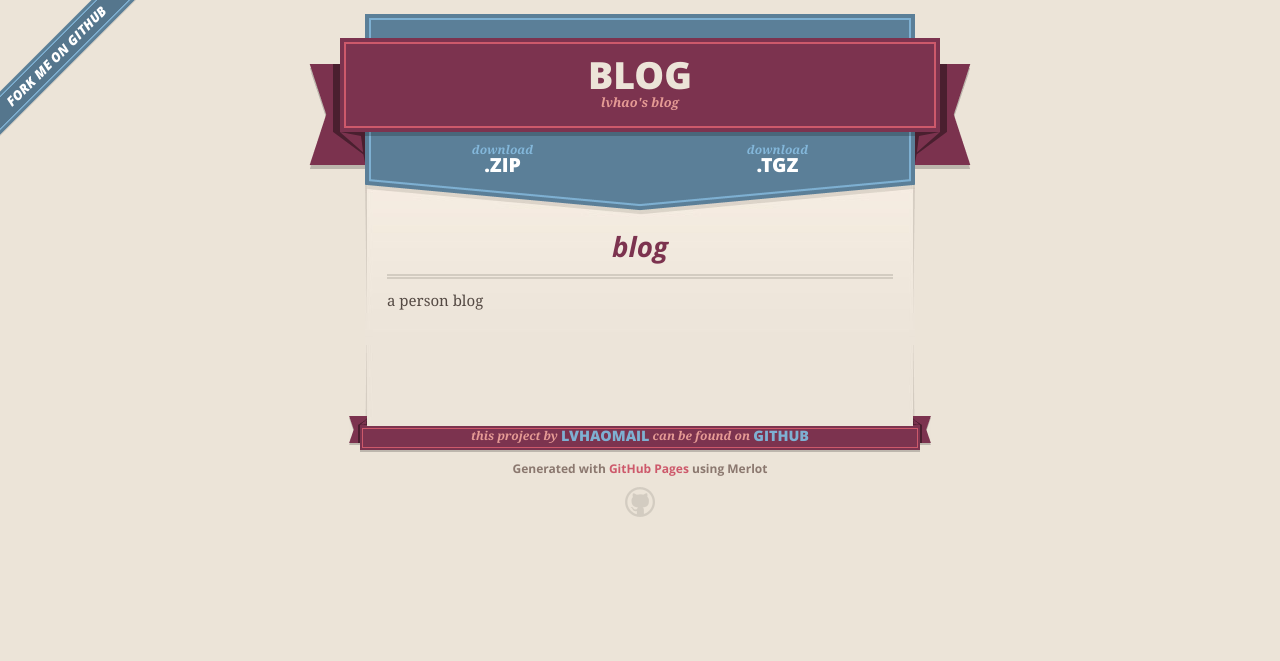
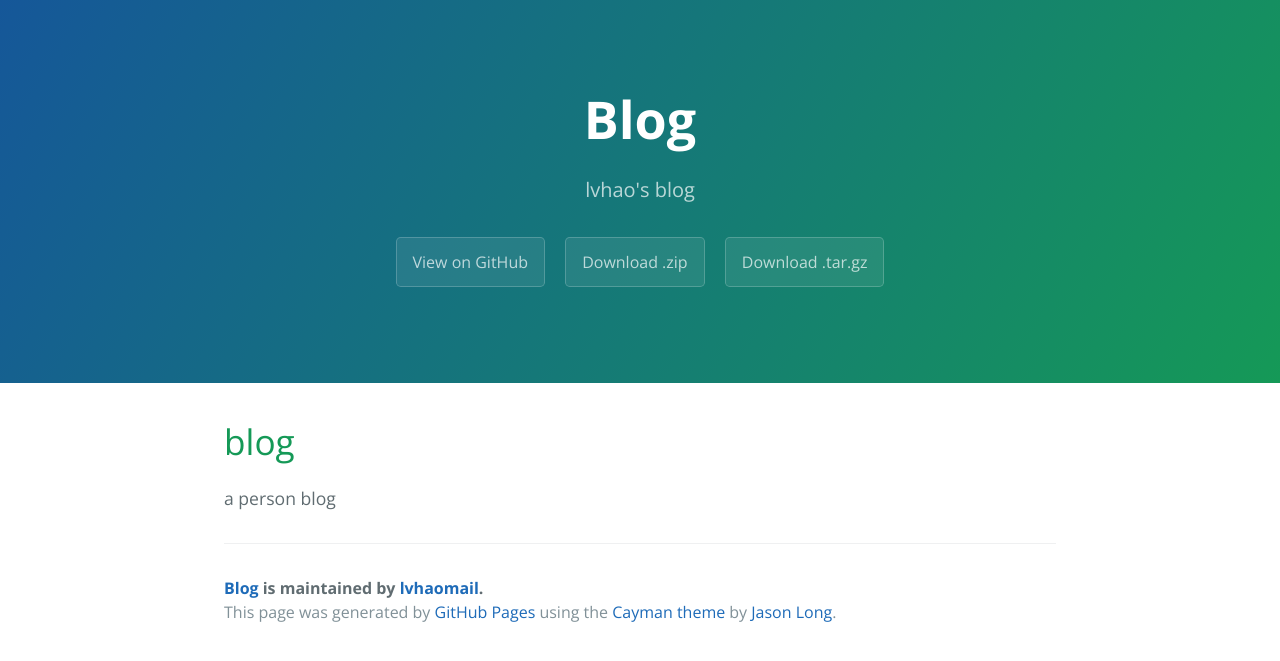
Before and after one commit to lvhaomail/blog, a Jekyll site: the page index.html, which Jekyll copies as it is, in a window 1280 px wide. Shown: the top 661 px of the page. Built offline with Jekyll 4.4.1, drawn with Linux system fonts in a browser that asks for light colours; nearby versions of some CDN libraries.

Commit message:
Create gh-pages branch via GitHub

```diff
--- a/index.html
+++ b/index.html
@@ -1,70 +1,36 @@
 <!DOCTYPE html>
-<html>
+<html lang="en-us">
   <head>
-    <meta charset='utf-8'>
-    <meta http-equiv="X-UA-Compatible" content="chrome=1">
-    <meta name="viewport" content="width=640">
+    <meta charset="UTF-8">
+    <title>Blog by lvhaomail</title>
+    <meta name="viewport" content="width=device-width, initial-scale=1">
+    <link rel="stylesheet" type="text/css" href="stylesheets/normalize.css" media="screen">
+    <link href='http://fonts.googleapis.com/css?family=Open+Sans:400,700' rel='stylesheet' type='text/css'>
+    <link rel="stylesheet" type="text/css" href="stylesheets/stylesheet.css" media="screen">
+    <link rel="stylesheet" type="text/css" href="stylesheets/github-light.css" media="screen">
+  </head>
+  <body>
+    <section class="page-header">
+      <h1 class="project-name">Blog</h1>
+      <h2 class="project-tagline">lvhao&#39;s blog</h2>
+      <a href="https://github.com/lvhaomail/blog" class="btn">View on GitHub</a>
+      <a href="https://github.com/lvhaomail/blog/zipball/master" class="btn">Download .zip</a>
+      <a href="https://github.com/lvhaomail/blog/tarball/master" class="btn">Download .tar.gz</a>
+    </section>
 
-    <link rel="stylesheet" href="stylesheets/core.css" media="screen">
-    <link rel="stylesheet" href="stylesheets/mobile.css" media="handheld, only screen and (max-device-width:640px)">
-    <link rel="stylesheet" href="stylesheets/github-light.css">
-
-    <script type="text/javascript" src="javascripts/modernizr.js"></script>
-    <script type="text/javascript" src="https://ajax.googleapis.com/ajax/libs/jquery/1.7.1/jquery.min.js"></script>
-    <script type="text/javascript" src="javascripts/headsmart.min.js"></script>
-    <script type="text/javascript">
-      $(document).ready(function () {
-        $('#main_content').headsmart()
-      })
-    </script>
-    <title>Blog by lvhaomail</title>
-  </head>
-
-  <body>
-    <a id="forkme_banner" href="https://github.com/lvhaomail/blog">View on GitHub</a>
-    <div class="shell">
-
-      <header>
-        <span class="ribbon-outer">
-          <span class="ribbon-inner">
-            <h1>Blog</h1>
-            <h2>lvhao&#39;s blog</h2>
-          </span>
-          <span class="left-tail"></span>
-          <span class="right-tail"></span>
-        </span>
-      </header>
-
-      <section id="downloads">
-        <span class="inner">
-          <a href="https://github.com/lvhaomail/blog/zipball/master" class="zip"><em>download</em> .ZIP</a><a href="https://github.com/lvhaomail/blog/tarball/master" class="tgz"><em>download</em> .TGZ</a>
-        </span>
-      </section>
-
-
-      <span class="banner-fix"></span>
-
-
-      <section id="main_content">
-        <h1>
+    <section class="main-content">
+      <h1>
 <a id="blog" class="anchor" href="#blog" aria-hidden="true"><span class="octicon octicon-link"></span></a>blog</h1>
 
 <p>a person blog </p>
-      </section>
 
-      <footer>
-        <span class="ribbon-outer">
-          <span class="ribbon-inner">
-            <p>this project by <a href="https://github.com/lvhaomail">lvhaomail</a> can be found on <a href="https://github.com/lvhaomail/blog">GitHub</a></p>
-          </span>
-          <span class="left-tail"></span>
-          <span class="right-tail"></span>
-        </span>
-        <p>Generated with <a href="https://pages.github.com">GitHub Pages</a> using Merlot</p>
-        <span class="octocat"></span>
+      <footer class="site-footer">
+        <span class="site-footer-owner"><a href="https://github.com/lvhaomail/blog">Blog</a> is maintained by <a href="https://github.com/lvhaomail">lvhaomail</a>.</span>
+
+        <span class="site-footer-credits">This page was generated by <a href="https://pages.github.com">GitHub Pages</a> using the <a href="https://github.com/jasonlong/cayman-theme">Cayman theme</a> by <a href="https://twitter.com/jasonlong">Jason Long</a>.</span>
       </footer>
 
-    </div>
+    </section>
 
 
   </body>
--- /dev/null
+++ b/stylesheets/stylesheet.css
@@ -0,0 +1,245 @@
+* {
+  box-sizing: border-box; }
+
+body {
+  padding: 0;
+  margin: 0;
+  font-family: "Open Sans", "Helvetica Neue", Helvetica, Arial, sans-serif;
+  font-size: 16px;
+  line-height: 1.5;
+  color: #606c71; }
+
+a {
+  color: #1e6bb8;
+  text-decoration: none; }
+  a:hover {
+    text-decoration: underline; }
+
+.btn {
+  display: inline-block;
+  margin-bottom: 1rem;
+  color: rgba(255, 255, 255, 0.7);
+  background-color: rgba(255, 255, 255, 0.08);
+  border-color: rgba(255, 255, 255, 0.2);
+  border-style: solid;
+  border-width: 1px;
+  border-radius: 0.3rem;
+  transition: color 0.2s, background-color 0.2s, border-color 0.2s; }
+  .btn + .btn {
+    margin-left: 1rem; }
+
+.btn:hover {
+  color: rgba(255, 255, 255, 0.8);
+  text-decoration: none;
+  background-color: rgba(255, 255, 255, 0.2);
+  border-color: rgba(255, 255, 255, 0.3); }
+
+@media screen and (min-width: 64em) {
+  .btn {
+    padding: 0.75rem 1rem; } }
+
+@media screen and (min-width: 42em) and (max-width: 64em) {
+  .btn {
+    padding: 0.6rem 0.9rem;
+    font-size: 0.9rem; } }
+
+@media screen and (max-width: 42em) {
+  .btn {
+    display: block;
+    width: 100%;
+    padding: 0.75rem;
+    font-size: 0.9rem; }
+    .btn + .btn {
+      margin-top: 1rem;
+      margin-left: 0; } }
+
+.page-header {
+  color: #fff;
+  text-align: center;
+  background-color: #159957;
+  background-image: linear-gradient(120deg, #155799, #159957); }
+
+@media screen and (min-width: 64em) {
+  .page-header {
+    padding: 5rem 6rem; } }
+
+@media screen and (min-width: 42em) and (max-width: 64em) {
+  .page-header {
+    padding: 3rem 4rem; } }
+
+@media screen and (max-width: 42em) {
+  .page-header {
+    padding: 2rem 1rem; } }
+
+.project-name {
+  margin-top: 0;
+  margin-bottom: 0.1rem; }
+
+@media screen and (min-width: 64em) {
+  .project-name {
+    font-size: 3.25rem; } }
+
+@media screen and (min-width: 42em) and (max-width: 64em) {
+  .project-name {
+    font-size: 2.25rem; } }
+
+@media screen and (max-width: 42em) {
+  .project-name {
+    font-size: 1.75rem; } }
+
+.project-tagline {
+  margin-bottom: 2rem;
+  font-weight: normal;
+  opacity: 0.7; }
+
+@media screen and (min-width: 64em) {
+  .project-tagline {
+    font-size: 1.25rem; } }
+
+@media screen and (min-width: 42em) and (max-width: 64em) {
+  .project-tagline {
+    font-size: 1.15rem; } }
+
+@media screen and (max-width: 42em) {
+  .project-tagline {
+    font-size: 1rem; } }
+
+.main-content :first-child {
+  margin-top: 0; }
+.main-content img {
+  max-width: 100%; }
+.main-content h1, .main-content h2, .main-content h3, .main-content h4, .main-content h5, .main-content h6 {
+  margin-top: 2rem;
+  margin-bottom: 1rem;
+  font-weight: normal;
+  color: #159957; }
+.main-content p {
+  margin-bottom: 1em; }
+.main-content code {
+  padding: 2px 4px;
+  font-family: Consolas, "Liberation Mono", Menlo, Courier, monospace;
+  font-size: 0.9rem;
+  color: #383e41;
+  background-color: #f3f6fa;
+  border-radius: 0.3rem; }
+.main-content pre {
+  padding: 0.8rem;
+  margin-top: 0;
+  margin-bottom: 1rem;
+  font: 1rem Consolas, "Liberation Mono", Menlo, Courier, monospace;
+  color: #567482;
+  word-wrap: normal;
+  background-color: #f3f6fa;
+  border: solid 1px #dce6f0;
+  border-radius: 0.3rem; }
+  .main-content pre > code {
+    padding: 0;
+    margin: 0;
+    font-size: 0.9rem;
+    color: #567482;
+    word-break: normal;
+    white-space: pre;
+    background: transparent;
+    border: 0; }
+.main-content .highlight {
+  margin-bottom: 1rem; }
+  .main-content .highlight pre {
+    margin-bottom: 0;
+    word-break: normal; }
+.main-content .highlight pre, .main-content pre {
+  padding: 0.8rem;
+  overflow: auto;
+  font-size: 0.9rem;
+  line-height: 1.45;
+  border-radius: 0.3rem; }
+.main-content pre code, .main-content pre tt {
+  display: inline;
+  max-width: initial;
+  padding: 0;
+  margin: 0;
+  overflow: initial;
+  line-height: inherit;
+  word-wrap: normal;
+  background-color: transparent;
+  border: 0; }
+  .main-content pre code:before, .main-content pre code:after, .main-content pre tt:before, .main-content pre tt:after {
+    content: normal; }
+.main-content ul, .main-content ol {
+  margin-top: 0; }
+.main-content blockquote {
+  padding: 0 1rem;
+  margin-left: 0;
+  color: #819198;
+  border-left: 0.3rem solid #dce6f0; }
+  .main-content blockquote > :first-child {
+    margin-top: 0; }
+  .main-content blockquote > :last-child {
+    margin-bottom: 0; }
+.main-content table {
+  display: block;
+  width: 100%;
+  overflow: auto;
+  word-break: normal;
+  word-break: keep-all; }
+  .main-content table th {
+    font-weight: bold; }
+  .main-content table th, .main-content table td {
+    padding: 0.5rem 1rem;
+    border: 1px solid #e9ebec; }
+.main-content dl {
+  padding: 0; }
+  .main-content dl dt {
+    padding: 0;
+    margin-top: 1rem;
+    font-size: 1rem;
+    font-weight: bold; }
+  .main-content dl dd {
+    padding: 0;
+    margin-bottom: 1rem; }
+.main-content hr {
+  height: 2px;
+  padding: 0;
+  margin: 1rem 0;
+  background-color: #eff0f1;
+  border: 0; }
+
+@media screen and (min-width: 64em) {
+  .main-content {
+    max-width: 64rem;
+    padding: 2rem 6rem;
+    margin: 0 auto;
+    font-size: 1.1rem; } }
+
+@media screen and (min-width: 42em) and (max-width: 64em) {
+  .main-content {
+    padding: 2rem 4rem;
+    font-size: 1.1rem; } }
+
+@media screen and (max-width: 42em) {
+  .main-content {
+    padding: 2rem 1rem;
+    font-size: 1rem; } }
+
+.site-footer {
+  padding-top: 2rem;
+  margin-top: 2rem;
+  border-top: solid 1px #eff0f1; }
+
+.site-footer-owner {
+  display: block;
+  font-weight: bold; }
+
+.site-footer-credits {
+  color: #819198; }
+
+@media screen and (min-width: 64em) {
+  .site-footer {
+    font-size: 1rem; } }
+
+@media screen and (min-width: 42em) and (max-width: 64em) {
+  .site-footer {
+    font-size: 1rem; } }
+
+@media screen and (max-width: 42em) {
+  .site-footer {
+    font-size: 0.9rem; } }
```
Also changed, not shown: stylesheets/normalize.css (added).
